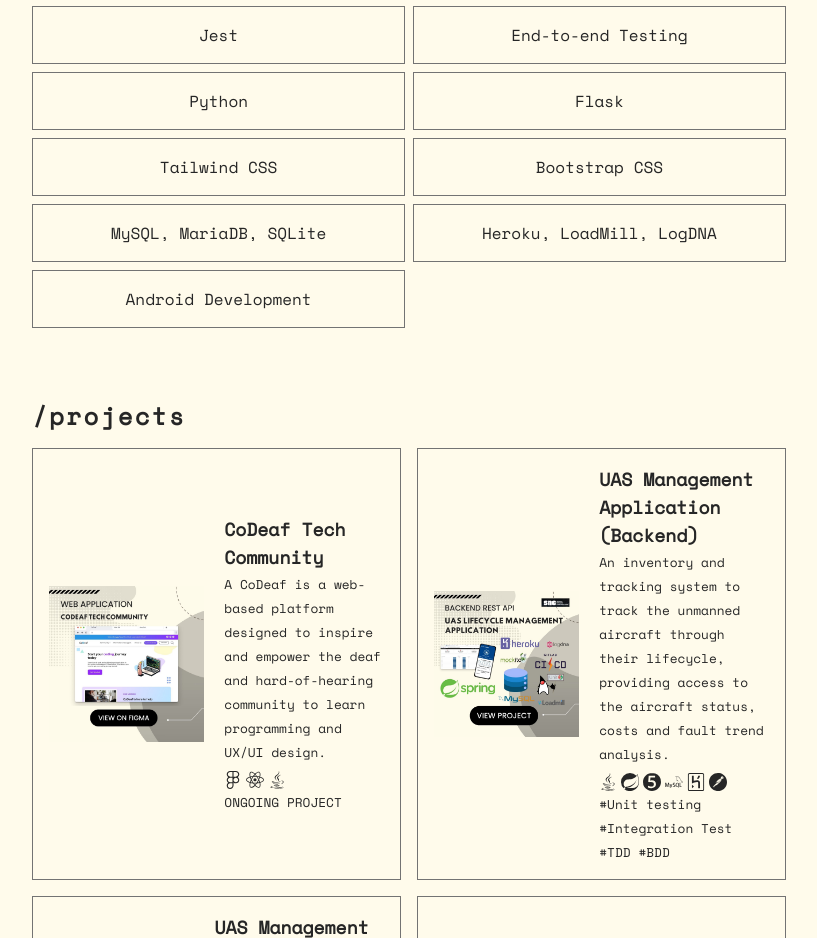
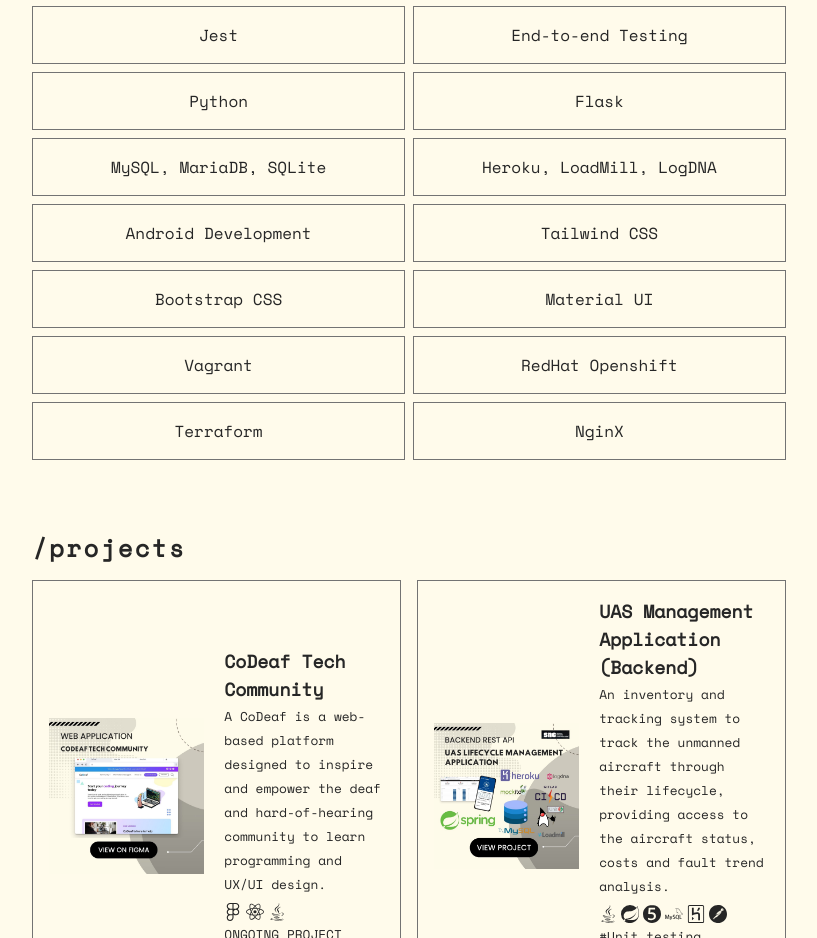
Before and after one commit to reicraftscodes/my-portfolio, a Next.js app: page / in a window 1280 px wide. Shown: the part 1480-2418 px from the top of the page, without its empty margins (231-1048 px from the left). Built offline with nearby package versions, Linux system fonts and the light colour scheme.

Commit message:
refactor : added few skills

```diff
--- a/constants/tools.js
+++ b/constants/tools.js
@@ -23,9 +23,14 @@ export const TOOLS = [
   { id: 22, title: "End-to-end Testing" },
   { id: 23, title: "Python" },
   { id: 24, title: "Flask" },
-  { id: 25, title: "Tailwind CSS" },
-  { id: 26, title: "Bootstrap CSS" },
-  { id: 27, title: "MySQL, MariaDB, SQLite" },
-  { id: 28, title: "Heroku, LoadMill, LogDNA" },
-  { id: 29, title: "Android Development" },
+  { id: 25, title: "MySQL, MariaDB, SQLite" },
+  { id: 26, title: "Heroku, LoadMill, LogDNA" },
+  { id: 27, title: "Android Development" },
+  { id: 28, title: "Tailwind CSS" },
+  { id: 29, title: "Bootstrap CSS" },
+  { id: 30, title: "Material UI" },
+  { id: 31, title: "Vagrant" },
+  { id: 32, title: "RedHat Openshift"},
+  { id: 33, title: "Terraform" },
+  { id: 34, title: "NginX" },
 ];
```
